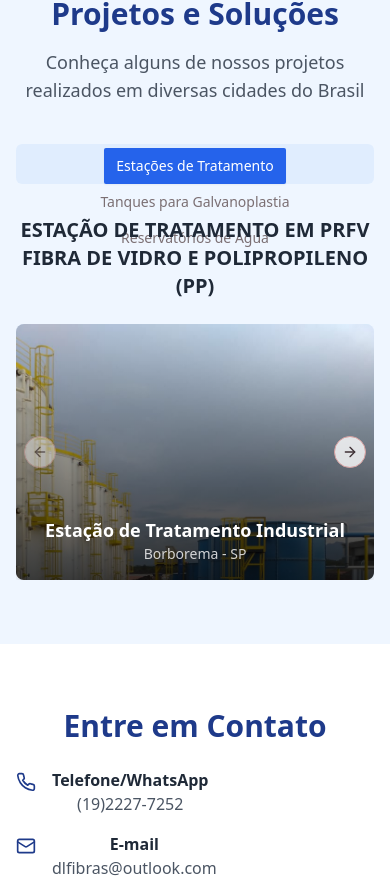
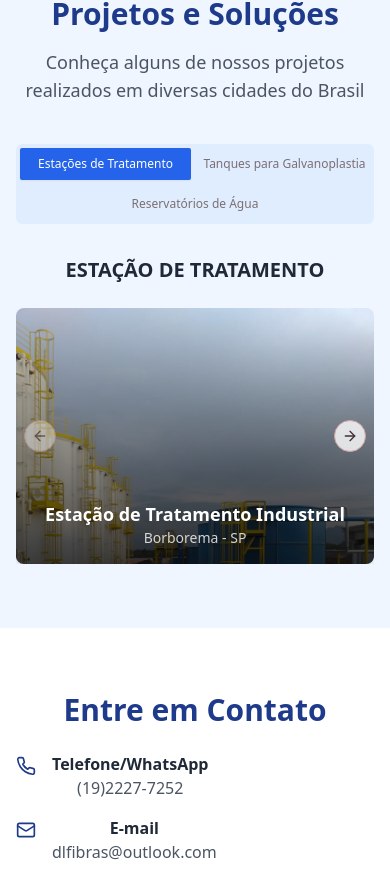
Before and after one commit to DevZipMateus/dlfibra, a React (Vite) app: page / in a window 390 px wide. Shown: the part 3852-4734 px from the top of the page. Built offline with nearby package versions, Linux system fonts and the light colour scheme.

Commit message:
Fix: Improve mobile responsiveness for tab titles
Adjust tab title styling in ProjectsGallery for mobile devices to prevent overlapping.

```diff
--- a/src/components/ProjectsGallery.tsx
+++ b/src/components/ProjectsGallery.tsx
@@ -215,11 +215,11 @@ const ProjectsGallery = () => {
   const getCategoryTitle = (categoryId: string) => {
     switch (categoryId) {
       case "estacao":
-        return "ESTAÇÃO DE TRATAMENTO EM PRFV FIBRA DE VIDRO E POLIPROPILENO (PP)";
+        return "ESTAÇÃO DE TRATAMENTO";
       case "tanques":
-        return "TANQUES DE POLIPROPILENO (PP) PARA GALVANOPLASTIA";
+        return "TANQUES PARA GALVANOPLASTIA";
       case "reservatorio":
-        return "RESERVATÓRIO DE ÁGUA EM PRFV FIBRA DE VIDRO";
+        return "RESERVATÓRIO DE ÁGUA";
       default:
         return "";
     }
@@ -244,22 +244,22 @@ const ProjectsGallery = () => {
 
         <Tabs defaultValue="estacao" className="w-full" value={activeTab} onValueChange={setActiveTab}>
           <div className="flex justify-center mb-8">
-            <TabsList className="bg-blue-100/70 p-1 flex flex-wrap justify-center">
+            <TabsList className="bg-blue-100/70 p-1 flex flex-wrap justify-center gap-2 w-full max-w-lg">
               <TabsTrigger
                 value="estacao"
-                className="data-[state=active]:bg-blue-600 data-[state=active]:text-white px-3 py-2 text-sm md:text-base"
+                className="data-[state=active]:bg-blue-600 data-[state=active]:text-white px-3 py-2 text-xs md:text-sm text-center flex-1 min-w-[120px]"
               >
                 Estações de Tratamento
               </TabsTrigger>
               <TabsTrigger
                 value="tanques"
-                className="data-[state=active]:bg-blue-600 data-[state=active]:text-white px-3 py-2 text-sm md:text-base"
+                className="data-[state=active]:bg-blue-600 data-[state=active]:text-white px-3 py-2 text-xs md:text-sm text-center flex-1 min-w-[120px]"
               >
                 Tanques para Galvanoplastia
               </TabsTrigger>
               <TabsTrigger
                 value="reservatorio"
-                className="data-[state=active]:bg-blue-600 data-[state=active]:text-white px-3 py-2 text-sm md:text-base"
+                className="data-[state=active]:bg-blue-600 data-[state=active]:text-white px-3 py-2 text-xs md:text-sm text-center flex-1 min-w-[120px]"
               >
                 Reservatórios de Água
               </TabsTrigger>
@@ -271,6 +271,9 @@ const ProjectsGallery = () => {
               <div className="text-center mb-6">
                 <h3 className="text-xl md:text-2xl font-bold text-gray-800">
                   {getCategoryTitle(category)}
+                  {category === "estacao" && <span className="hidden md:inline"> EM PRFV FIBRA DE VIDRO E POLIPROPILENO (PP)</span>}
+                  {category === "tanques" && <span className="hidden md:inline"> DE POLIPROPILENO (PP)</span>}
+                  {category === "reservatorio" && <span className="hidden md:inline"> EM PRFV FIBRA DE VIDRO</span>}
                 </h3>
               </div>
 
--- a/src/components/ui/tabs.tsx
+++ b/src/components/ui/tabs.tsx
@@ -1,3 +1,4 @@
+
 import * as React from "react"
 import * as TabsPrimitive from "@radix-ui/react-tabs"
 
@@ -12,7 +13,7 @@ const TabsList = React.forwardRef<
   <TabsPrimitive.List
     ref={ref}
     className={cn(
-      "inline-flex h-10 items-center justify-center rounded-md bg-muted p-1 text-muted-foreground",
+      "inline-flex h-auto min-h-10 items-center justify-center rounded-md bg-muted p-1 text-muted-foreground flex-wrap",
       className
     )}
     {...props}
```
